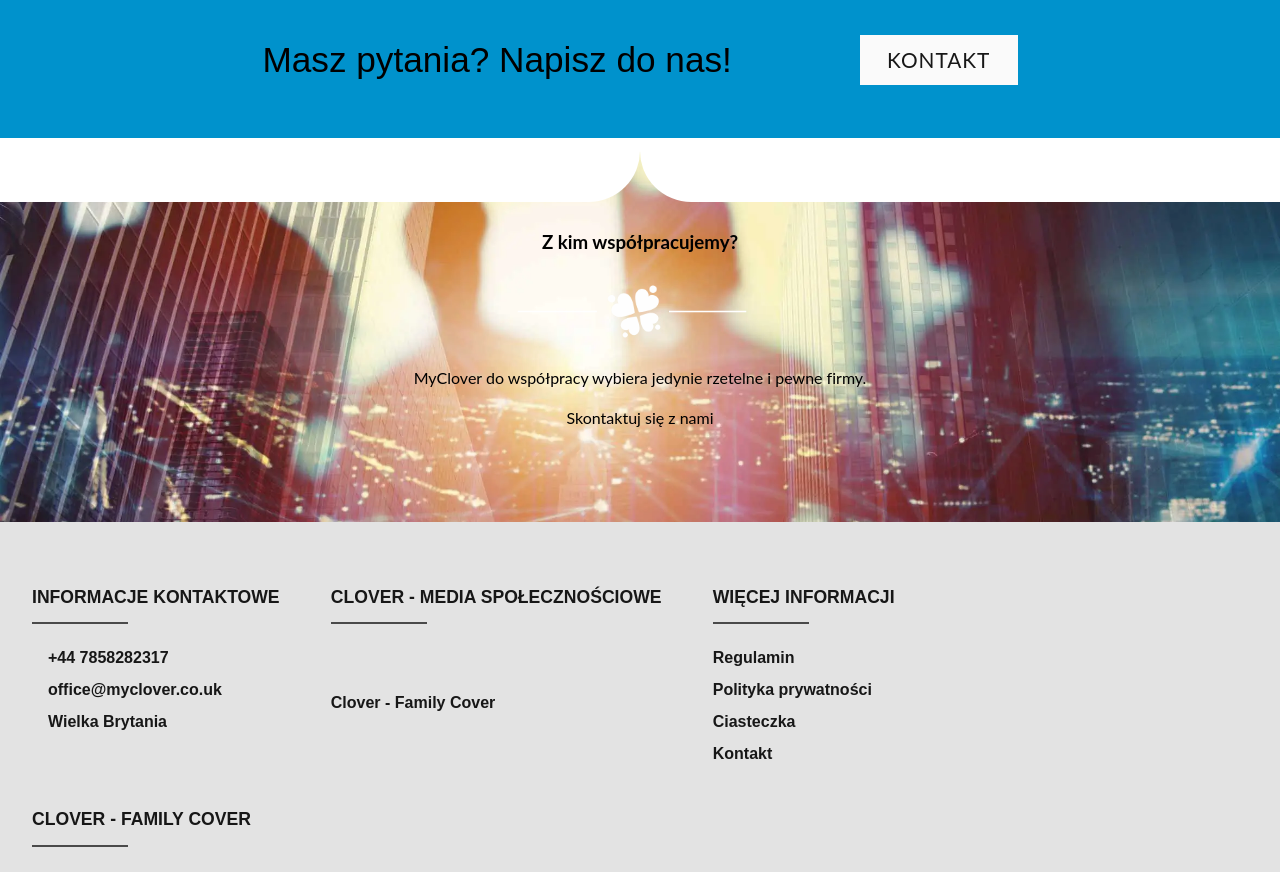
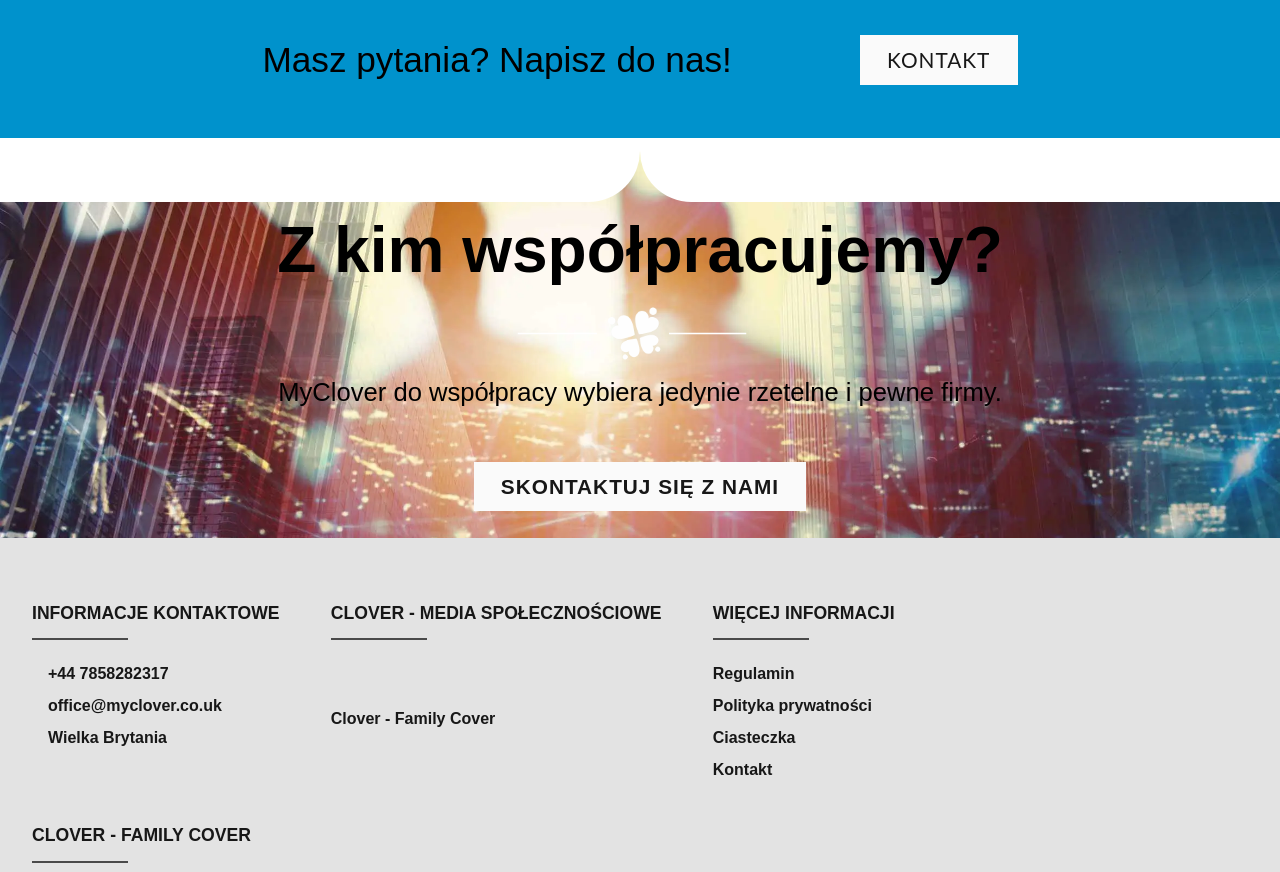
Before and after one commit to TZ-fn/MyClover, a React (Vite) app: page /about in a window 1280 px wide. Shown: the part 2120-2992 px from the top of the page. Built offline with nearby package versions, Linux system fonts and the light colour scheme; some icons are missing; a web font is replaced by a local one.

Commit message:
feat: add styling to the "cooperation banner" component

```diff
--- a/src/components/CooperationBanner/CooperationBanner.module.scss
+++ b/src/components/CooperationBanner/CooperationBanner.module.scss
@@ -1,6 +1,7 @@
 .cooperationBannerContainer {
-  height: 30vw;
-  min-height: 20rem;
+  height: 27vw;
+  min-height: 25rem;
+  padding: 6% 1rem 2rem;
   background-image: url("../../assets/cooperation.webp");
   background-size: cover;
   background-position: 50% 30%;
@@ -10,10 +11,38 @@
   align-items: center;
   justify-content: center;
   text-align: center;
-  gap: 5%;
+  gap: 7%;
+}
+
+.cooperationBannerHeader {
+  font-family: "AlegreyaSans", sans-serif;
+  font-size: clamp(2.3rem, 5vw, 4rem);
 }
 
 .bannerSeparator {
   margin-left: -1rem;
+  margin-top: -1rem;
+  margin-bottom: -1rem;
   transform: scale(0.7);
 }
+
+.cooperationSubHeader {
+  font-family: "AlegreyaSans", sans-serif;
+  font-size: clamp(1.3rem, 2vw, 1.7rem);
+}
+
+.contact {
+  margin-top: 2rem;
+  padding: 0.7rem 1.7rem;
+  font-size: 1.3rem;
+  font-weight: 700;
+  letter-spacing: 1px;
+  color: var(--black);
+  text-transform: uppercase;
+  background-color: var(--white);
+  font-family: "Cabin", sans-serif;
+
+  &:hover {
+    background-color: var(--accent-color-teal);
+  }
+}
--- a/src/components/CooperationBanner/CooperationBanner.tsx
+++ b/src/components/CooperationBanner/CooperationBanner.tsx
@@ -10,11 +10,11 @@ export default function CooperationBanner() {
   return (
     <>
       <div className={styles.cooperationBannerContainer}>
-        <h3 className={styles.cooperationBannerText}>{cooperationBannerTranslation.header}</h3>
+        <h3 className={styles.cooperationBannerHeader}>{cooperationBannerTranslation.header}</h3>
         <img src={cloverSeparator} className={styles.bannerSeparator} alt="" />
-        <p>{cooperationBannerTranslation.subHeader}</p>
+        <p className={styles.cooperationSubHeader}>{cooperationBannerTranslation.subHeader}</p>
         <Link to="/contact">
-          <p>{cooperationBannerTranslation.contact}</p>
+          <p className={styles.contact}>{cooperationBannerTranslation.contact}</p>
         </Link>
       </div>
     </>
```
